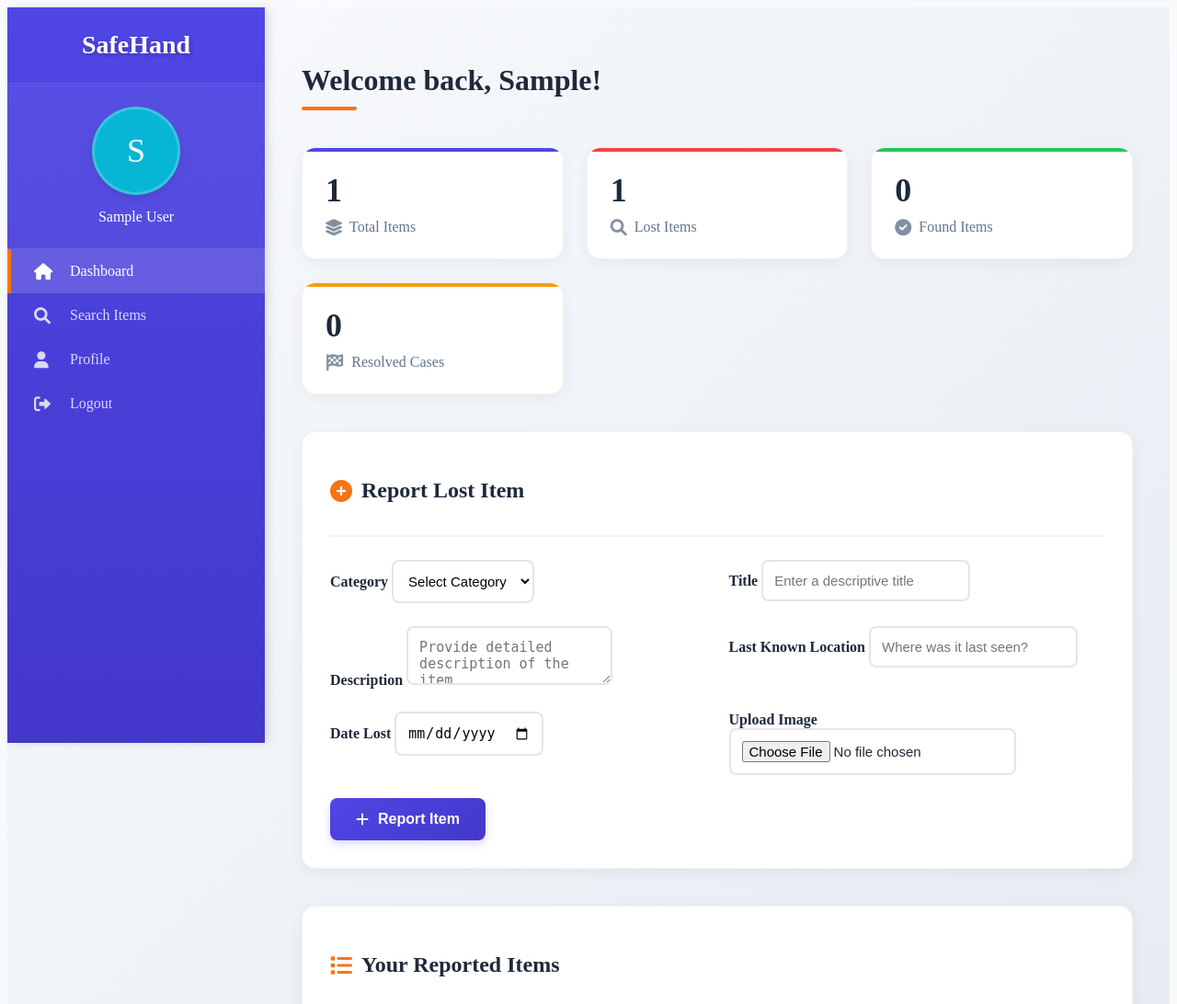
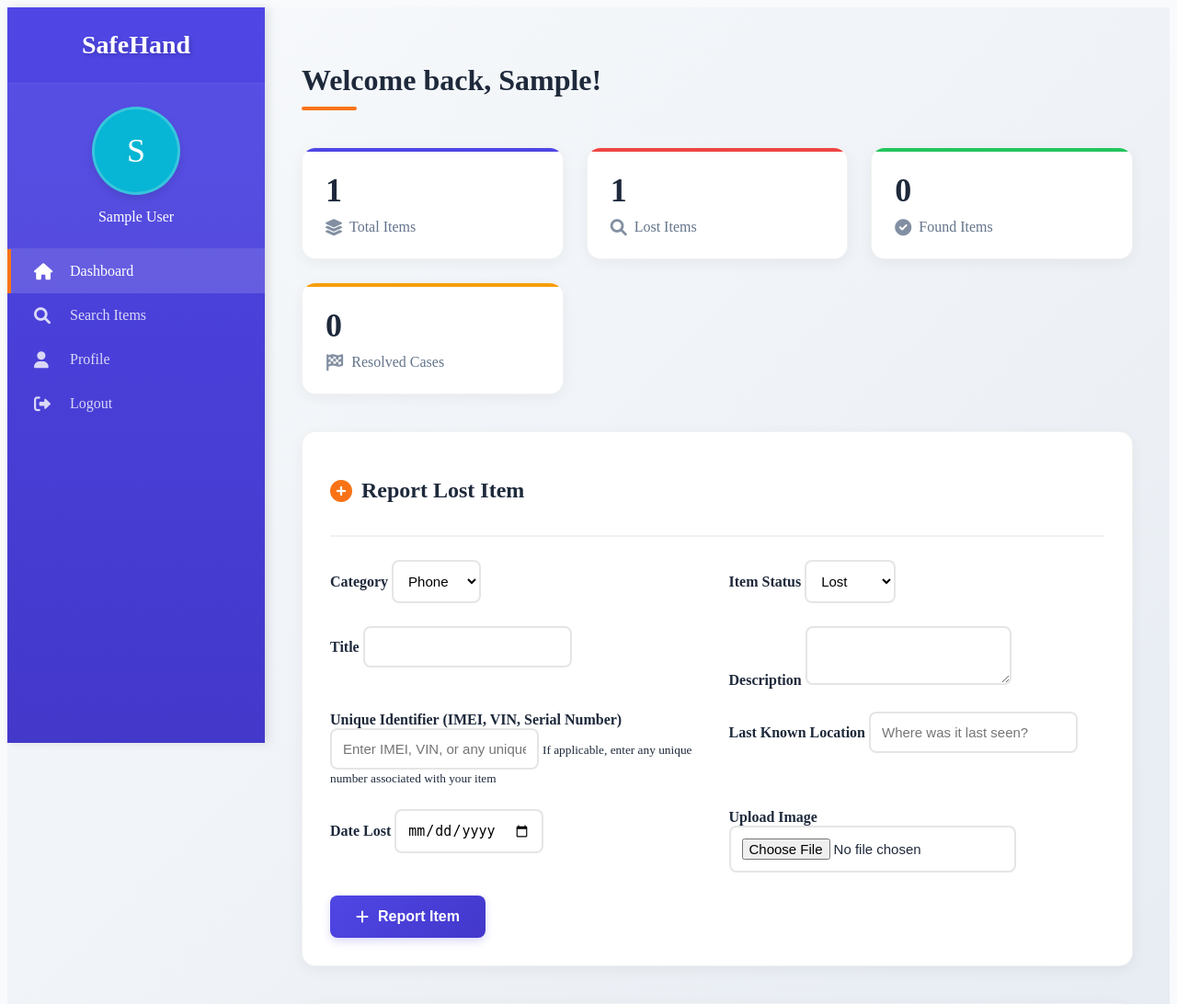
Before and after one commit to sadiqgoni/safehand, a PHP site: page /dashboard.php in a window 1280 px wide. Shown: the top 1092 px of the page at 92% size. Run offline with PHP 8.4, Linux system fonts and the light colour scheme; the visitor is signed in with stand-in values (Sample User, id 1); data comes from the database, SQL or seed files in the repository; both versions use the stored data as it was before the commit; tables that the repository leaves empty hold one stand-in row (values such as "Sample post").

Commit message:
Enhance item reporting and search with new status options and validation
- Added new item status options: stolen, missing
- Implemented comprehensive input validation for item reporting
- Updated search functionality to include unique identifier search
- Improved error handling and user feedback in dashboard
- Added status badge styling for stolen items
- Enhanced database configuration with automatic table creation

```diff
--- a/config/database.php
+++ b/config/database.php
@@ -5,9 +5,101 @@ $username = 'root';
 $password = '';
 
 try {
+    // First, connect without specifying a database
+    $pdo = new PDO("mysql:host=$host", $username, $password);
+    $pdo->setAttribute(PDO::ATTR_ERRMODE, PDO::ERRMODE_EXCEPTION);
+
+    // Create database if it doesn't exist
+    $pdo->exec("CREATE DATABASE IF NOT EXISTS $dbname");
+
+    // Connect to the specific database
     $pdo = new PDO("mysql:host=$host;dbname=$dbname", $username, $password);
     $pdo->setAttribute(PDO::ATTR_ERRMODE, PDO::ERRMODE_EXCEPTION);
-    $pdo->setAttribute(PDO::ATTR_DEFAULT_FETCH_MODE, PDO::FETCH_ASSOC);
+
+    // Create users table
+    $pdo->exec("CREATE TABLE IF NOT EXISTS users (
+        id INT AUTO_INCREMENT PRIMARY KEY,
+        firstname VARCHAR(50) NOT NULL,
+        lastname VARCHAR(50) NOT NULL,
+        email VARCHAR(100) NOT NULL UNIQUE,
+        phone_number VARCHAR(20),
+        password VARCHAR(255) NOT NULL,
+        role ENUM('user', 'admin') DEFAULT 'user',
+        status ENUM('active', 'inactive') DEFAULT 'active',
+        created_at TIMESTAMP DEFAULT CURRENT_TIMESTAMP,
+        updated_at TIMESTAMP DEFAULT CURRENT_TIMESTAMP ON UPDATE CURRENT_TIMESTAMP
+    )");
+
+    // Create item_categories table
+    $pdo->exec("CREATE TABLE IF NOT EXISTS item_categories (
+        id INT AUTO_INCREMENT PRIMARY KEY,
+        name VARCHAR(50) NOT NULL,
+        description TEXT,
+        requires_unique_id BOOLEAN DEFAULT FALSE,
+        unique_id_label VARCHAR(50),
+        created_at TIMESTAMP DEFAULT CURRENT_TIMESTAMP
+    )");
+
+    // Create lost_items table
+    $pdo->exec("CREATE TABLE IF NOT EXISTS lost_items (
+        id INT AUTO_INCREMENT PRIMARY KEY,
+        user_id INT NOT NULL,
+        category VARCHAR(50) NOT NULL,
+        title VARCHAR(100) NOT NULL,
+        description TEXT NOT NULL,
+        unique_identifier VARCHAR(100),
+        location VARCHAR(255) NOT NULL,
+        date_lost DATE NOT NULL,
+        image_path VARCHAR(255),
+        status ENUM('lost', 'stolen', 'missing', 'found', 'resolved') DEFAULT 'lost',
+        verified TINYINT(1) DEFAULT 0,
+        created_at TIMESTAMP DEFAULT CURRENT_TIMESTAMP,
+        updated_at TIMESTAMP DEFAULT CURRENT_TIMESTAMP ON UPDATE CURRENT_TIMESTAMP,
+        FOREIGN KEY (user_id) REFERENCES users(id)
+    )");
+
+    // Create match_requests table
+    $pdo->exec("CREATE TABLE IF NOT EXISTS match_requests (
+        id INT AUTO_INCREMENT PRIMARY KEY,
+        item_id INT NOT NULL,
+        owner_id INT NOT NULL,
+        finder_id INT NOT NULL,
+        message TEXT NOT NULL,
+        status ENUM('pending', 'accepted', 'rejected') DEFAULT 'pending',
+        admin_verified TINYINT(1) DEFAULT 0,
+        created_at TIMESTAMP DEFAULT CURRENT_TIMESTAMP,
+        FOREIGN KEY (item_id) REFERENCES lost_items(id),
+        FOREIGN KEY (owner_id) REFERENCES users(id),
+        FOREIGN KEY (finder_id) REFERENCES users(id)
+    )");
+
+    // Create notifications table
+    $pdo->exec("CREATE TABLE IF NOT EXISTS notifications (
+        id INT AUTO_INCREMENT PRIMARY KEY,
+        user_id INT NOT NULL,
+        type VARCHAR(50) NOT NULL,
+        message TEXT NOT NULL,
+        related_id INT,
+        is_read TINYINT(1) DEFAULT 0,
+        created_at TIMESTAMP DEFAULT CURRENT_TIMESTAMP,
+        FOREIGN KEY (user_id) REFERENCES users(id)
+    )");
+
+    // Insert default categories if item_categories table is empty
+    $stmt = $pdo->query("SELECT COUNT(*) FROM item_categories");
+    if ($stmt->fetchColumn() == 0) {
+        $pdo->exec("INSERT INTO item_categories (name, description, requires_unique_id, unique_id_label) VALUES
+            ('Electronics', 'Mobile phones, laptops, tablets, and other electronic devices', TRUE, 'IMEI/Serial Number'),
+            ('Documents', 'ID cards, passports, certificates, and other important documents', TRUE, 'Document Number'),
+            ('Vehicles', 'Cars, motorcycles, bicycles', TRUE, 'VIN/Registration Number'),
+            ('Personal Accessories', 'Wallets, bags, jewelry, watches', FALSE, NULL),
+            ('Books', 'Textbooks, novels, and other reading materials', FALSE, NULL),
+            ('Clothing', 'Clothes, shoes, and other wearable items', FALSE, NULL),
+            ('Keys', 'House keys, car keys, office keys', FALSE, NULL),
+            ('Others', 'Other items not fitting in above categories', FALSE, NULL)
+        ");
+    }
+
 } catch(PDOException $e) {
     die("Connection failed: " . $e->getMessage());
 }
--- a/dashboard.php
+++ b/dashboard.php
@@ -29,12 +29,23 @@ $stats = $stmt->fetch();
 
 // Handle form submission
 if ($_SERVER["REQUEST_METHOD"] == "POST" && isset($_POST['report_item'])) {
-    $category = trim($_POST['category']);
-    $title = trim($_POST['title']);
-    $description = trim($_POST['description']);
+    $errors = [];
+
+    // Validate and sanitize input
+    $category = trim($_POST['category'] ?? '');
+    $title = trim($_POST['title'] ?? '');
+    $description = trim($_POST['description'] ?? '');
     $unique_identifier = trim($_POST['unique_identifier'] ?? '');
-    $location = trim($_POST['location']);
-    $date_lost = trim($_POST['date_lost']);
+    $location = trim($_POST['location'] ?? '');
+    $date_lost = trim($_POST['date_lost'] ?? '');
+    $status = trim($_POST['status'] ?? 'lost');  // Default to 'lost' if not set
+
+    // Validation
+    if (empty($category)) $errors[] = "Category is required";
+    if (empty($title)) $errors[] = "Title is required";
+    if (empty($description)) $errors[] = "Description is required";
+    if (empty($location)) $errors[] = "Location is required";
+    if (empty($date_lost)) $errors[] = "Date lost is required";
 
     $image_path = null;
     $upload_error = null;
@@ -46,33 +57,55 @@ if ($_SERVER["REQUEST_METHOD"] == "POST" && isset($_POST['report_item'])) {
         $filetype = strtolower(pathinfo($filename, PATHINFO_EXTENSION));
 
         if (in_array($filetype, $allowed)) {
+            // Create uploads directory if it doesn't exist
+            if (!file_exists('uploads')) {
+                mkdir('uploads', 0777, true);
+            }
+
             $new_filename = uniqid() . '_' . time() . '.' . $filetype;
             $upload_path = 'uploads/' . $new_filename;
 
             if (move_uploaded_file($_FILES['item_image']['tmp_name'], $upload_path)) {
                 $image_path = $upload_path;
             } else {
-                $upload_error = "Failed to upload image. Please try again.";
+                $errors[] = "Failed to upload image. Please try again.";
             }
         } else {
-            $upload_error = "Invalid file type. Only JPG, JPEG, PNG & GIF files are allowed.";
+            $errors[] = "Invalid file type. Only JPG, JPEG, PNG & GIF files are allowed.";
         }
     }
 
-    if ($upload_error) {
-        $_SESSION['error_message'] = $upload_error;
-    } else {
+    if (empty($errors)) {
         try {
-            $stmt = $pdo->prepare("INSERT INTO lost_items (user_id, category, title, description, unique_identifier, location, date_lost, image_path, status) VALUES (?, ?, ?, ?, ?, ?, ?, ?, 'lost')");
-            $stmt->execute([$_SESSION['user_id'], $category, $title, $description, $unique_identifier, $location, $date_lost, $image_path]);
+            $stmt = $pdo->prepare("INSERT INTO lost_items (user_id, category, title, description, unique_identifier, location, date_lost, image_path, status) VALUES (?, ?, ?, ?, ?, ?, ?, ?, ?)");
+
+            if ($stmt->execute([
+                $_SESSION['user_id'],
+                $category,
+                $title,
+                $description,
+                $unique_identifier,
+                $location,
+                $date_lost,
+                $image_path,
+                $status
+            ])) {
                 $_SESSION['success_message'] = "Item reported successfully!";
                 header("Location: " . $_SERVER['PHP_SELF']);
                 exit();
+            } else {
+                $_SESSION['error_message'] = "Database error: Failed to insert record.";
+            }
         } catch(PDOException $e) {
-            $_SESSION['error_message'] = "Failed to report item. Please try again.";
+            $_SESSION['error_message'] = "Database error: " . $e->getMessage();
+        }
+    } else {
+        $_SESSION['error_message'] = implode("<br>", $errors);
+    }
+
+    if (isset($_SESSION['error_message'])) {
         header("Location: " . $_SERVER['PHP_SELF']);
         exit();
-        }
     }
 }
 
@@ -434,6 +467,11 @@ $reported_items = $stmt->fetchAll(PDO::FETCH_ASSOC);
             color: #dc2626;
         }
 
+        .item-card .status.stolen {
+            background: #f97316;
+            color: #fff;
+        }
+
         .item-card .status.found {
             background: #dcfce7;
             color: #16a34a;
@@ -609,11 +647,8 @@ $reported_items = $stmt->fetchAll(PDO::FETCH_ASSOC);
                     <div class="form-group">
                         <label for="category">Category</label>
                         <select name="category" id="category" required>
-                            <option value="">Select Category</option>
                             <?php foreach ($categories as $category): ?>
-                                <option value="<?php echo htmlspecialchars($category['name']); ?>"
-                                        data-requires-id="<?php echo $category['requires_unique_id']; ?>"
-                                        data-id-label="<?php echo htmlspecialchars($category['unique_id_label']); ?>">
+                                <option value="<?php echo htmlspecialchars($category['name']); ?>">
                                     <?php echo htmlspecialchars($category['name']); ?>
                                 </option>
                             <?php endforeach; ?>
@@ -621,19 +656,28 @@ $reported_items = $stmt->fetchAll(PDO::FETCH_ASSOC);
                     </div>
 
                     <div class="form-group">
-                        <label for="title">Title</label>
-                        <input type="text" id="title" name="title" required placeholder="Enter a descriptive title">
+                        <label for="status">Item Status</label>
+                        <select name="status" id="status" required>
+                            <option value="lost">Lost</option>
+                            <option value="stolen">Stolen</option>
+                            <option value="missing">Missing</option>
+                        </select>
                     </div>
 
-                    <div class="form-group full-width">
-                        <label for="description">Description</label>
-                        <textarea id="description" name="description" required placeholder="Provide detailed description of the item"></textarea>
+                    <div class="form-group">
+                        <label for="title">Title</label>
+                        <input type="text" id="title" name="title" required>
                     </div>
 
-                    <div class="form-group unique-id-field" style="display: none;">
-                        <label for="unique_identifier">Unique Identifier</label>
-                        <input type="text" id="unique_identifier" name="unique_identifier" placeholder="Enter the unique identifier">
-                        <small class="hint"></small>
+                    <div class="form-group">
+                        <label for="description">Description</label>
+                        <textarea id="description" name="description" required></textarea>
+                    </div>
+
+                    <div class="form-group">
+                        <label for="unique_identifier">Unique Identifier (IMEI, VIN, Serial Number)</label>
+                        <input type="text" id="unique_identifier" name="unique_identifier" placeholder="Enter IMEI, VIN, or any unique serial number">
+                        <small class="form-text">If applicable, enter any unique number associated with your item</small>
                     </div>
 
                     <div class="form-group">
```
Also changed, not shown: item-details.php (+7 -12 lines), safehand (2).sql (renamed from safehand.sql, +3 -12 lines), search.php (+10 -3 lines). Lines whose indentation alone changed are shown as unchanged.
